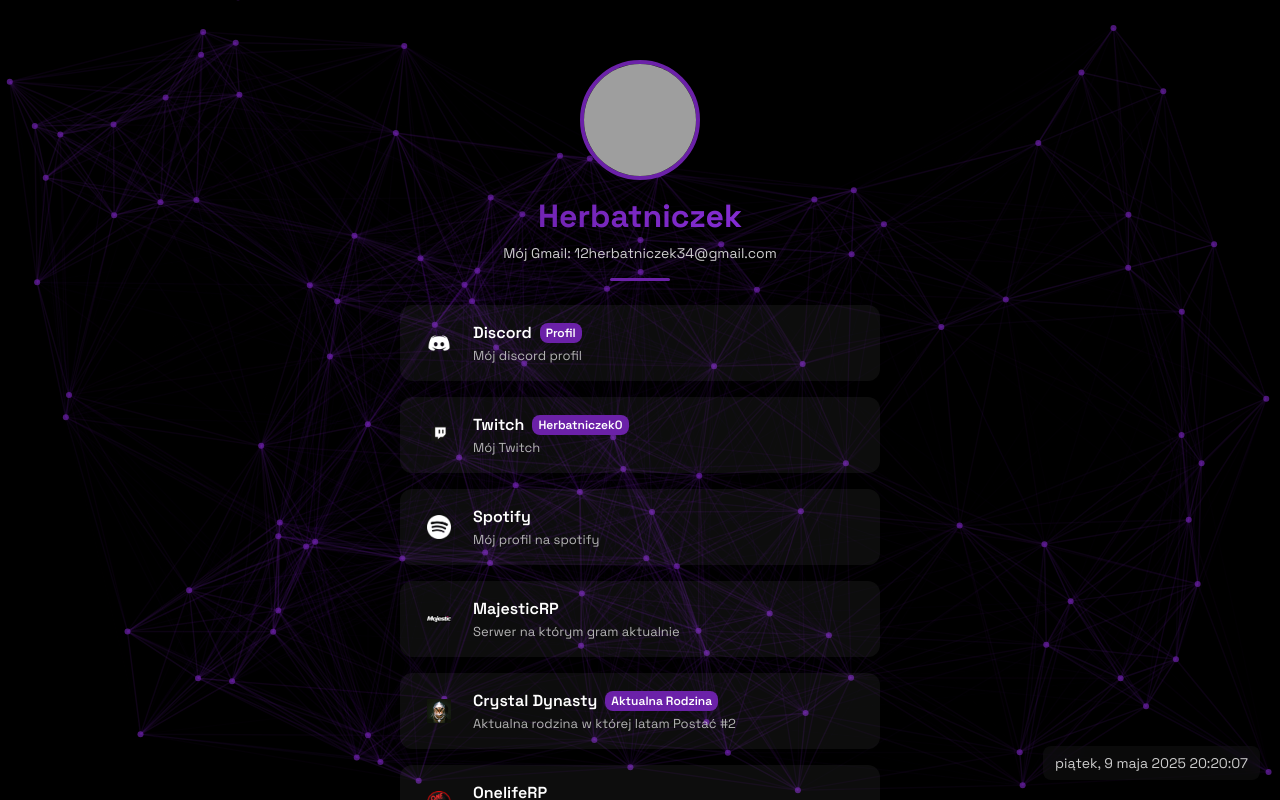
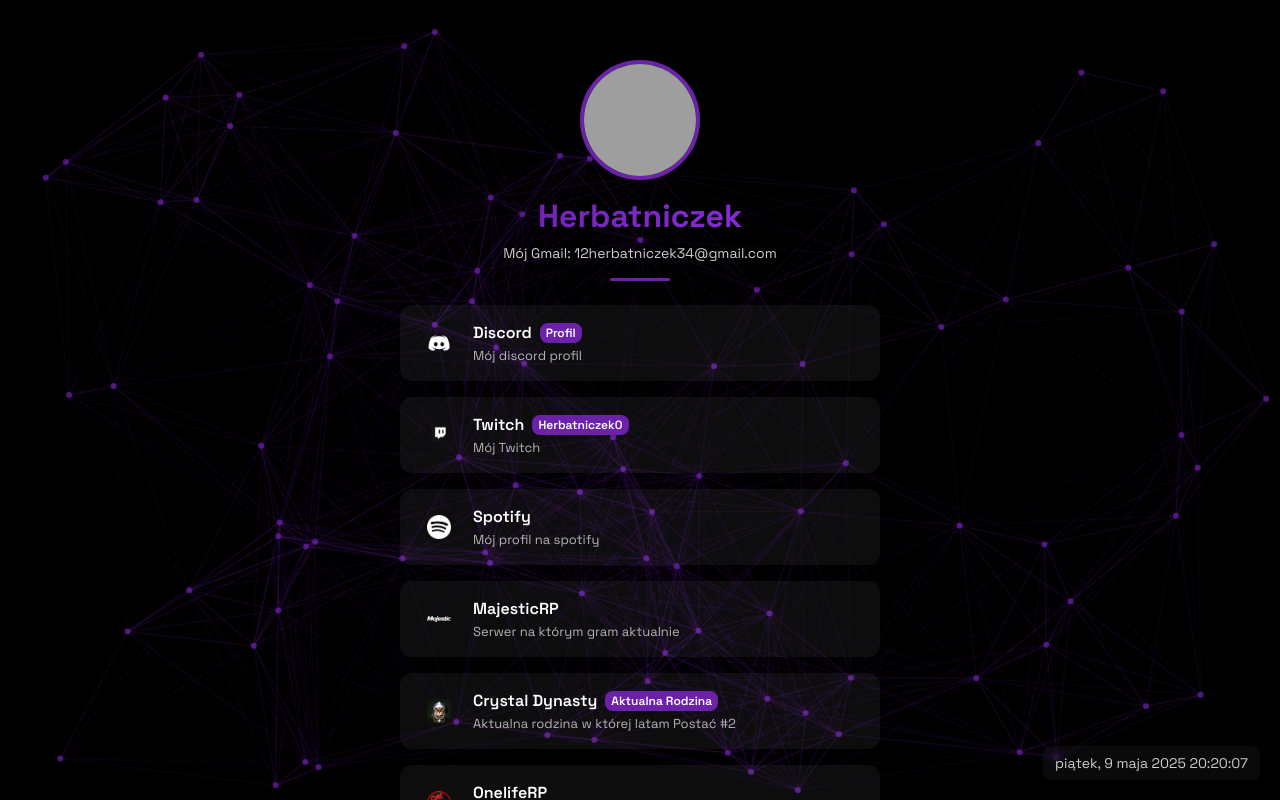
Before and after one commit to herbatniczek0/Usercard, a plain HTML site: page index.html in a window 1280 px wide. Drawn offline with nearby package versions, Linux system fonts and the light colour scheme; grey boxes are pictures that could not be loaded; animation ran at ten frames a second.

Commit message:
Update index.html

```diff
--- a/index.html
+++ b/index.html
@@ -89,7 +89,6 @@
     <div class="credit">Created by <a id="credit-link" href="https://herbatniczek.online/"></a></div>
   </div>
 
-  <script defer src="https://kit.fontawesome.com/a076d05399.js" crossorigin="anonymous"></script>
   <script defer src="https://cdn.jsdelivr.net/npm/tsparticles@2.11.1/tsparticles.bundle.min.js"></script>
   <script>
     document.addEventListener('DOMContentLoaded', function() {
@@ -140,8 +139,8 @@
       // Initialize particles
       const isMobile = /iPhone|iPad|iPod|Android/i.test(navigator.userAgent);
       tsParticles.load('tsparticles', {
-        fpsLimit: isMobile ? 60 : 120,
-        particles: { number: { value: isMobile ? 50 : 120 }, color: { value: config.mainColor }, shape: { type: 'circle' }, opacity: { value: 0.7 }, size: { value: 3 }, links: { enable: true, distance: 340, color: config.mainColor, opacity: 0.2, width: 1.5 }, move: { enable: true, speed: 1.2 } },
+        fpsLimit: isMobile ? 60 : 1000,
+        particles: { number: { value: isMobile ? 50 : 100 }, color: { value: config.mainColor }, shape: { type: 'circle' }, opacity: { value: 0.7 }, size: { value: 3 }, links: { enable: true, distance: 340, color: config.mainColor, opacity: 0.2, width: 1.5 }, move: { enable: true, speed: 1.2 } },
         interactivity: { events: { onHover: { enable: true, mode: 'repulse' }, onClick: { enable: true, mode: 'push' } }, modes: { repulse: { distance: 100 }, push: { quantity: 4 } } }, detectRetina: true
       });
 
```
